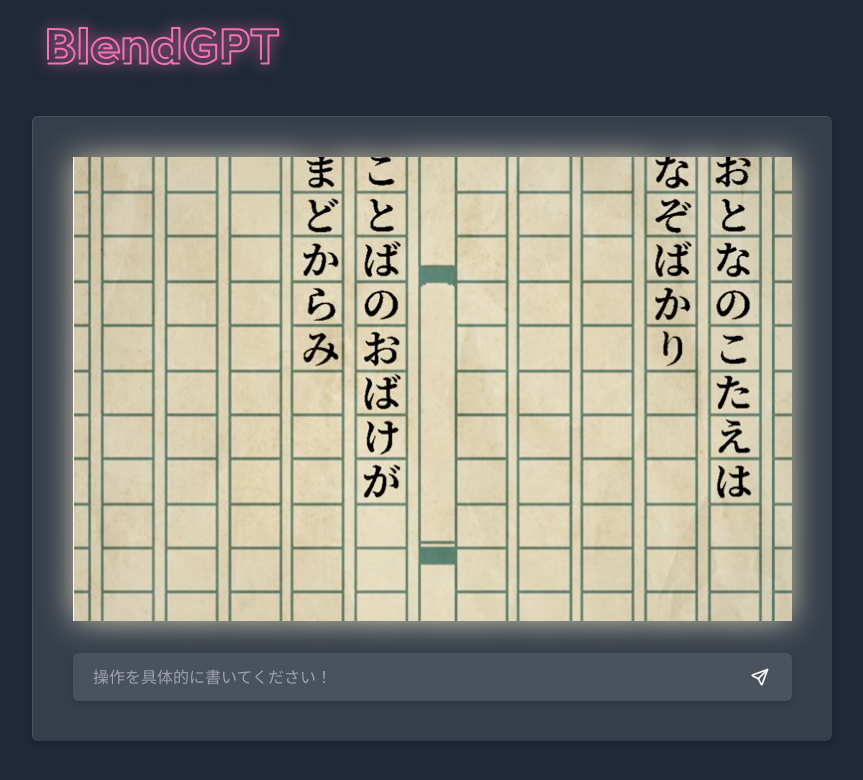
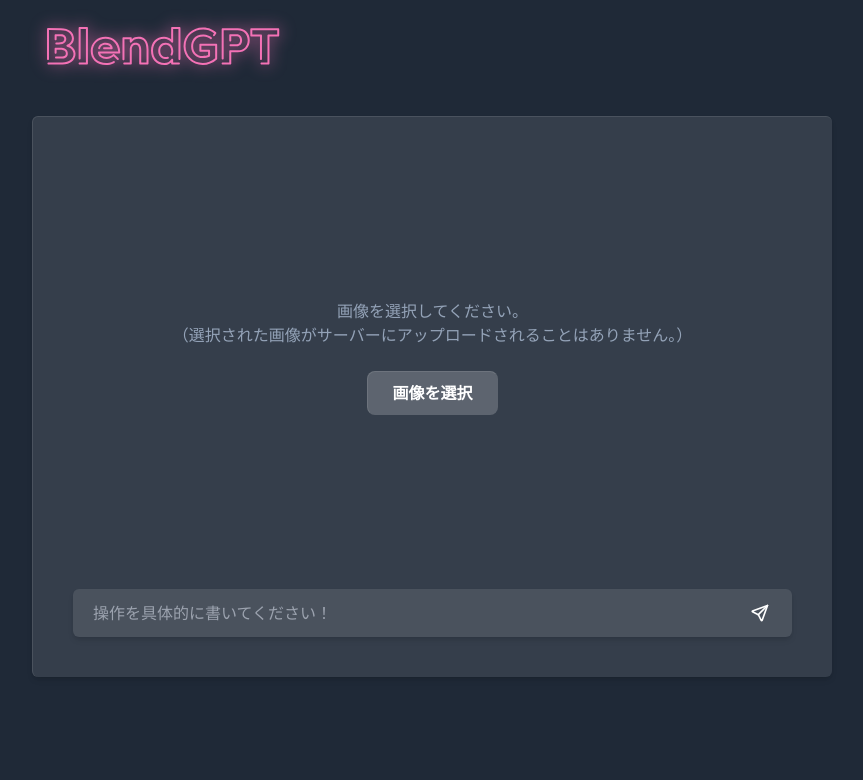
Before and after one commit to itta611/BlendGPT-old, a Next.js app: page / in a window 1280 px wide. Shown: the top 780 px of the page, without its empty margins (208-1071 px from the left). Built offline with nearby package versions, Linux system fonts and the light colour scheme.

Commit message:
feat: add upload button

```diff
--- a/components/Button.tsx
+++ b/components/Button.tsx
@@ -36,14 +36,14 @@
           'inline-flex items-center justify-center font-bold whitespace-nowrap relative select-none space-x-2 text-white',
           'transition',
           {
-            'hover:bg-pink-300 hover:shadow-[0_0_15px_-3px] hover:shadow-pink-400 hover:text-pink-950 border border-transparent hover:border-l-white/20 hover:border-t-white/20':
+            'hover:bg-pink-200 hover:shadow-[0_0_15px_-3px] hover:shadow-pink-400 hover:text-pink-950 border border-transparent hover:border-l-white/20 hover:border-t-white/20':
               !isLoading,
           },
           { 'cursor-default': isLoading },
           { 'h-9 px-4 text-sm rounded-md': size === 'sm' },
           { 'h-11 px-6 text-base rounded-lg': size === 'md' },
           {
-            'bg-pink-400': variant === 'primary',
+            'bg-white/20 border-l-white/10 border-t-white/10': variant === 'primary',
           },
           {
             'bg-transparent': variant === 'ghost',
--- a/components/WebGLCavas.tsx
+++ b/components/WebGLCavas.tsx
@@ -2,15 +2,17 @@
 import { useCanvasDrawer } from 'hooks/useCanvasDrawer';
 import { FC, HTMLAttributes, useCallback, useRef } from 'react';
 
-interface WebGLCanvasProps extends HTMLAttributes<HTMLCanvasElement> {}
+interface WebGLCanvasProps extends HTMLAttributes<HTMLCanvasElement> {
+  imageURL: string;
+}
 
-const WebGLCanvas: FC<WebGLCanvasProps> = ({ className, ...props }) => {
+const WebGLCanvas: FC<WebGLCanvasProps> = ({ imageURL, className, ...props }) => {
   const canvasDrawer = useCanvasDrawer();
   const canvasElementRef = useRef<HTMLCanvasElement>(null!);
   const canvasCloneElementRef = useRef<HTMLCanvasElement>(null!);
   const handleCanvasSet = useCallback(async () => {
     if (canvasElementRef.current === null || canvasCloneElementRef.current === null) return;
-    await canvasDrawer.init(canvasElementRef.current, '/dummy.png');
+    await canvasDrawer.init(canvasElementRef.current, imageURL);
 
     canvasDrawer.onDraw(() => {
       const context = canvasCloneElementRef.current.getContext('2d');
--- a/pages/index.tsx
+++ b/pages/index.tsx
@@ -1,4 +1,5 @@
 import { IconSend } from '@tabler/icons-react';
+import Button from 'components/Button';
 import IconButton from 'components/IconButton';
 import Input from 'components/Input';
 import Logo from 'components/Logo';
@@ -6,7 +7,7 @@
 import { useCanvasDrawer } from 'hooks/useCanvasDrawer';
 import Head from 'next/head';
 import Image from 'next/image';
-import { useState } from 'react';
+import { ChangeEvent, useState } from 'react';
 import useSWRMutation from 'swr/mutation';
 
 async function postMessage(
@@ -21,8 +22,18 @@
   const { trigger } = useSWRMutation('/api/edit-image', postMessage);
   const [message, setMessage] = useState('');
   const [isLoading, setIsLoading] = useState(false);
+  const [imageURL, setImageURL] = useState<string | undefined>(undefined);
   const [params, setParams] = useState([]); // TODO: Create `param` type
   const canvasDrawer = useCanvasDrawer();
+
+  const handleFileSelect = async (e: ChangeEvent<HTMLInputElement>) => {
+    console.log('e.target.files', e.target.files);
+    if (e.target.files === null) return;
+    const file = e.target.files[0];
+    const url = URL.createObjectURL(file);
+
+    setImageURL(url);
+  };
 
   const handlePost = async () => {
     if (isLoading) return;
@@ -66,18 +77,31 @@
           </h2>
         </div>
         <div className="bg-white/10 border-t border-l border-white/10 rounded-md p-10 mt-6 shadow-md">
-          <div className="relative">
-            <WebGLCanvas className="w-full" />
-            {/* <Image
-              src="/dummy.png"
-              width={800}
-              height={600}
-              className="w-full scale-105 absolute top-0 blur-md opacity-20 select-none pointer-events-none"
-              aria-hidden="true"
-              alt="image"
-            />
-            <Image src="/dummy.png" width={800} height={600} className=X alt="image" /> */}
-          </div>
+          {imageURL ? (
+            <div className="max-h-[500px]">
+              <WebGLCanvas imageURL={imageURL} className="w-full max-h-[500px] object-contain" />
+            </div>
+          ) : (
+            <div className="flex flex-col items-center justify-center w-full h-[400px] space-y-6">
+              <p className="text-center text-slate-400">
+                画像を選択してください。
+                <br />
+                （選択された画像がサーバーにアップロードされることはありません。）
+              </p>
+              <label htmlFor="file-select">
+                <Button as="span" className="cursor-pointer">
+                  画像を選択
+                </Button>
+              </label>
+              <input
+                type="file"
+                id="file-select"
+                className="hidden"
+                accept="image/*"
+                onChange={handleFileSelect}
+              />
+            </div>
+          )}
           <form>
             <Input
               className="mt-8"
```
